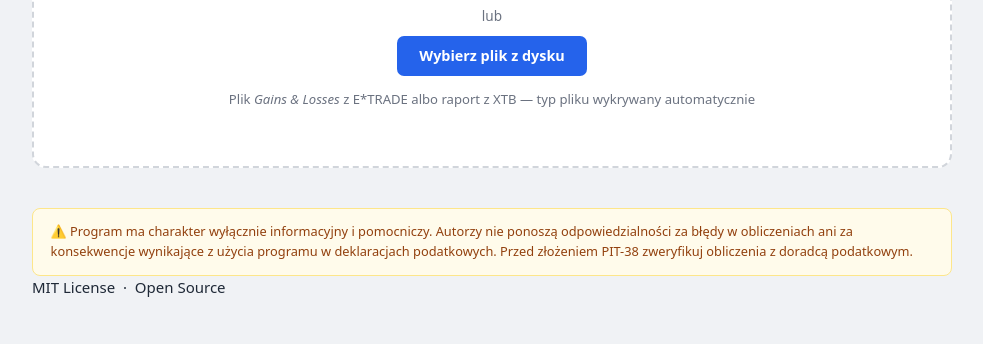
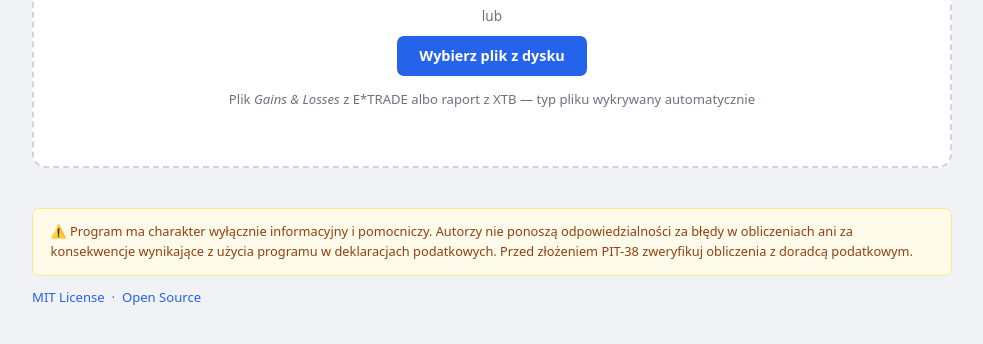
Before and after one commit to karolkieglerski/pitownik, a website: page web/index.html in a window 1280 px wide. Shown: the part 314-658 px from the top of the page, without its empty margins (148-1131 px from the left). Drawn offline with Linux system fonts and the light colour scheme.

Commit message:
Link footer MIT License and Open Source to license files

```diff
--- a/web/index.html
+++ b/web/index.html
@@ -84,7 +84,10 @@
         za konsekwencje wynikające z użycia programu w deklaracjach podatkowych.
         Przed złożeniem PIT-38 zweryfikuj obliczenia z doradcą podatkowym.
       </p>
-      <p class="footer-links">MIT License &nbsp;·&nbsp; Open Source</p>
+      <p class="footer-links">
+        <a href="LICENSE">MIT License</a> &nbsp;·&nbsp;
+        <a href="OPEN_SOURCE.md">Open Source</a>
+      </p>
     </footer>
 
   </div>
--- a/web/style.css
+++ b/web/style.css
@@ -497,6 +497,19 @@ footer {
   margin-top: 2.5rem;
 }
 
+.footer-links {
+  margin-top: 0.75rem;
+  font-size: 0.82rem;
+  color: var(--text-muted);
+}
+
+.footer-links a {
+  color: var(--primary);
+  text-decoration: none;
+}
+
+.footer-links a:hover { text-decoration: underline; }
+
 .disclaimer {
   background: #fffbeb;
   border: 1px solid #fde68a;
```
